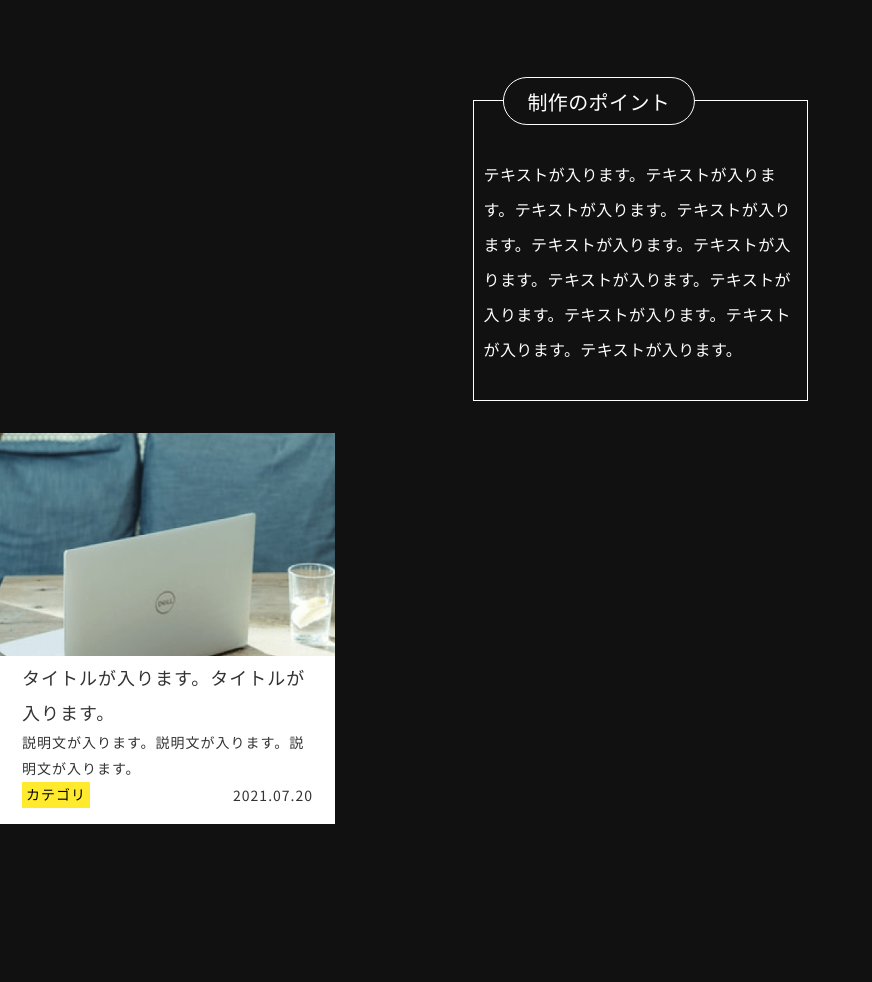
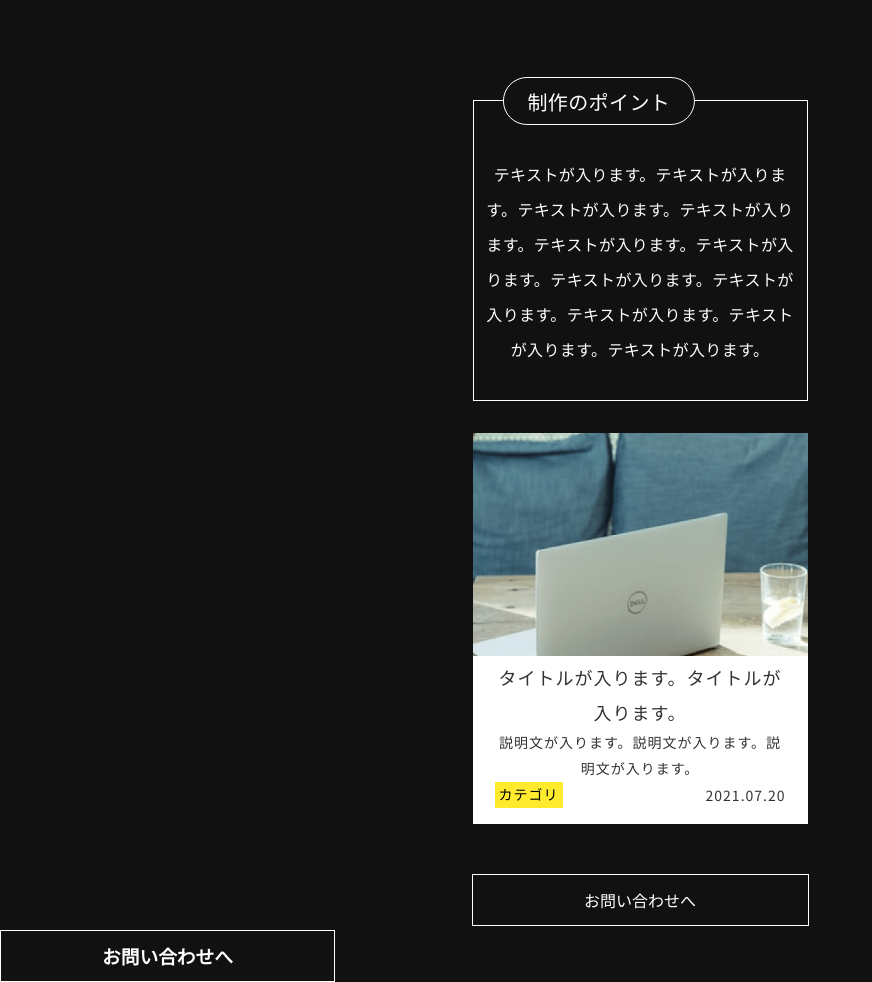
Before and after one commit to hidekiw1971/m-anken-018, a website: page index.html in a window 1280 px wide. Shown: the whole page, without its empty margins (0-872 px from the left). Before the commit the page ends 900 px from the top, so only its background shows below. Drawn offline with nearby package versions, Linux system fonts and the light colour scheme.

Commit message:
2022/9/18 btn 完成したけど、背景色に濁りがでる。

```diff
--- a/index.html
+++ b/index.html
@@ -76,6 +76,30 @@
   </div>
   <!-- /card -->
 
+
+
+  <!-- contact -->
+  <h3 class="contact__title"></h3>
+  <p class="contact__message"></p>
+  <!-- /contact -->
+
+
+  <!-- btn -->
+  <button class="btn btn__layout">
+    <div class="btn__inner">
+      <a href="#" class="btn__link btn__link-layout">お問い合わせへ</a>
+    </div>
+  </button>
+  <!-- /btn -->
+
+  <!-- nbtn -->
+  <a href="#" class="nbtn nbtn__layout">
+    <h3 class="nbtn__text nbtn__text-layout">お問い合わせへ</h3>
+  </a>
+  <!-- /nbtn -->
+
+
+
 </body>
 
 </html>
--- a/src/sass/base/_reset.scss
+++ b/src/sass/base/_reset.scss
@@ -38,6 +38,7 @@ body {
   line-height: 1.5;
   background: #111;
   color: #fff;
+  text-align: center;
 }
 
 /* Remove list styles on ul, ol elements with a class attribute */
--- /dev/null
+++ b/src/sass/module/_btn.scss
@@ -0,0 +1,4 @@
+@use "global" as *;
+.btn {
+  border: 1px solid #fff;
+}
--- /dev/null
+++ b/src/sass/module/_btn__inner.scss
@@ -0,0 +1,11 @@
+@use "global" as *;
+.btn__inner {
+  width: rem(335);
+  position: relative;
+}
+
+.btn__inner::before {
+  content: "";
+  display: block;
+  padding-top: 14.925%;
+}
--- /dev/null
+++ b/src/sass/module/_btn__layout.scss
@@ -0,0 +1,5 @@
+@use "global" as *;
+.btn__layout {
+  padding: 0;
+  margin-top: rem(50);
+}
--- /dev/null
+++ b/src/sass/module/_btn__link-layout.scss
@@ -0,0 +1,11 @@
+@use "global" as *;
+.btn__link-layout {
+  display: flex;
+  justify-content: center;
+  align-items: center;
+  width: 100%;
+  height: 100%;
+  position: absolute;
+  top: 0%;
+  left: 0%;
+}
--- /dev/null
+++ b/src/sass/module/_btn__link.scss
@@ -0,0 +1,27 @@
+@use "global" as *;
+.btn__link {
+  color: #fff;
+  overflow: hidden;
+  transition: 0.75s all linear;
+}
+
+.btn__link:hover {
+  color: #333;
+}
+
+.btn__link::before {
+  content: "";
+  display: block;
+  width: 100%;
+  height: 100%;
+  background: #fff;
+  position: absolute;
+  top: 0;
+  left: -100%;
+  z-index: -1;
+  transition: 0.75s all linear;
+}
+
+.btn__link:hover:before {
+  left: 0%;
+}
--- a/src/sass/module/_card.scss
+++ b/src/sass/module/_card.scss
@@ -1,5 +1,6 @@
 @use "global" as *;
 .card {
+  display: inline-block;
   @include mq(md) {
   }
 }
--- /dev/null
+++ b/src/sass/module/_nbtn.scss
@@ -0,0 +1,4 @@
+@use "global" as *;
+.nbtn {
+  border: 1px solid #fff;
+}
--- /dev/null
+++ b/src/sass/module/_nbtn__layout.scss
@@ -0,0 +1,12 @@
+@use "global" as *;
+.nbtn__layout {
+  display: block;
+  width: rem(335);
+  position: relative;
+}
+
+.nbtn__layout::before {
+  content: "";
+  display: block;
+  padding-top: 14.925%;
+}
--- /dev/null
+++ b/src/sass/module/_nbtn__text-layout.scss
@@ -0,0 +1,11 @@
+@use "global" as *;
+.nbtn__text-layout {
+  display: flex;
+  justify-content: center;
+  align-items: center;
+  width: 100%;
+  height: 100%;
+  position: absolute;
+  top: 0;
+  left: 0;
+}
--- /dev/null
+++ b/src/sass/module/_nbtn__text.scss
@@ -0,0 +1,26 @@
+@use "global" as *;
+.nbtn__text {
+  overflow: hidden;
+  transition: 0.75s all linear;
+}
+
+.nbtn__text:hover {
+  color: #333;
+}
+
+.nbtn__text::before {
+  content: "";
+  display: block;
+  width: 100%;
+  height: 100%;
+  background: rgba(255, 255, 255, 1);
+  position: absolute;
+  top: 0;
+  right: -100%;
+  transition: 0.75s all linear;
+  z-index: -1;
+}
+
+.nbtn__text:hover:before {
+  right: 0;
+}
```
Also changed, not shown: README.md, css/styles.css, 1 other file.
